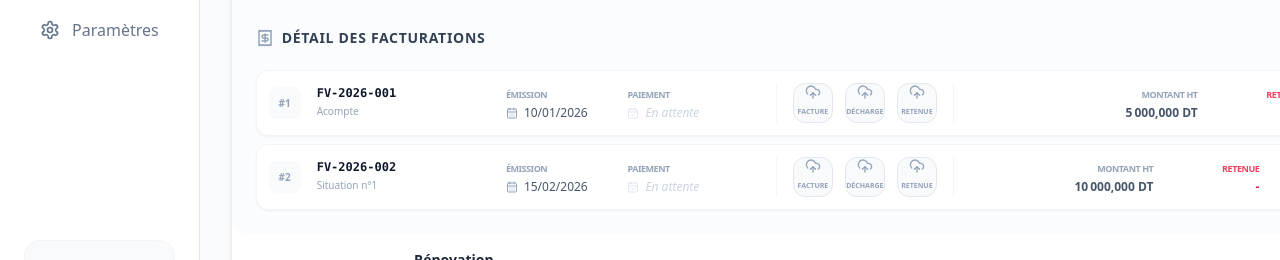
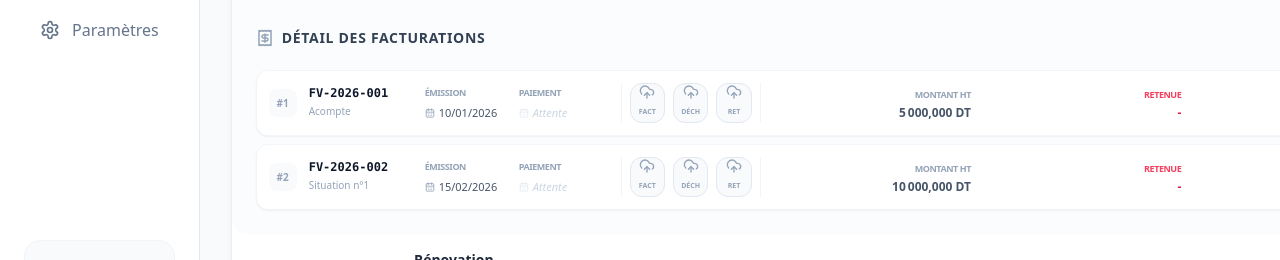
Before and after one commit to sadokz/Gestion-Facturation, a React (Vite) app: page /projects in a window 1280 px wide. Both pictures are taken after a click on the button 263 px from the left and 383 px from the top of the page. Shown: the part 434-694 px from the top of the page. Built offline with nearby package versions, Linux system fonts and the light colour scheme; no server answers.

Commit message:
[dyad] Alignement parfait des colonnes des factures via une structure Grid. - wrote 1 file(s)

```diff
--- a/src/components/projects/ProjectInvoicesList.tsx
+++ b/src/components/projects/ProjectInvoicesList.tsx
@@ -74,11 +74,11 @@ export const ProjectInvoicesList: React.FC<ProjectInvoicesListProps> = ({
           invoices.map((inv, idx) => (
             <div
               key={inv.id || idx}
-              className="flex items-center justify-between bg-white p-3 rounded-xl border border-slate-100 shadow-sm group hover:border-primary/30 transition-colors"
+              className="grid grid-cols-[140px_180px_140px_1fr_1fr_1fr_100px_40px] items-center bg-white p-3 rounded-xl border border-slate-100 shadow-sm group hover:border-primary/30 transition-colors gap-4"
             >
               {/* Info Facture */}
-              <div className="flex items-center gap-4 w-[15%]">
-                <div className="w-8 h-8 rounded-lg bg-slate-50 flex items-center justify-center text-[10px] font-bold text-slate-400 shrink-0">
+              <div className="flex items-center gap-3 overflow-hidden">
+                <div className="w-7 h-7 rounded-lg bg-slate-50 flex items-center justify-center text-[10px] font-bold text-slate-400 shrink-0">
                   #{idx + 1}
                 </div>
                 <div className="truncate">
@@ -88,63 +88,68 @@ export const ProjectInvoicesList: React.FC<ProjectInvoicesListProps> = ({
               </div>
 
               {/* Dates */}
-              <div className="flex-1 grid grid-cols-2 gap-4 px-4 max-w-[20%]">
+              <div className="grid grid-cols-2 gap-2">
                 <div className="flex flex-col">
                   <span className="text-[9px] font-bold text-slate-400 uppercase tracking-tighter">Émission</span>
-                  <div className="flex items-center gap-1.5 text-xs text-slate-600 font-medium">
-                    <CalendarDays size={12} className="text-slate-400" />
+                  <div className="flex items-center gap-1 text-[11px] text-slate-600 font-medium">
+                    <CalendarDays size={10} className="text-slate-400" />
                     {formatDateFR(inv.date_emission || inv.date_facture)}
                   </div>
                 </div>
                 <div className="flex flex-col">
                   <span className="text-[9px] font-bold text-slate-400 uppercase tracking-tighter">Paiement</span>
                   <div className={cn(
-                    "flex items-center gap-1.5 text-xs font-medium",
+                    "flex items-center gap-1 text-[11px] font-medium",
                     inv.date_payement ? "text-emerald-600" : "text-slate-300 italic"
                   )}>
-                    <CalendarCheck size={12} className={inv.date_payement ? "text-emerald-500" : "text-slate-200"} />
-                    {inv.date_payement ? formatDateFR(inv.date_payement) : "En attente"}
+                    <CalendarCheck size={10} className={inv.date_payement ? "text-emerald-500" : "text-slate-200"} />
+                    {inv.date_payement ? formatDateFR(inv.date_payement) : "Attente"}
                   </div>
                 </div>
               </div>
 
-              {/* Fichiers Téléversables */}
-              <div className="flex items-center gap-3 px-4 border-x border-slate-100">
-                <FileStatus label="Facture" hasFile={!!inv.file_facture} onUpload={() => onEditInvoice(inv)} />
-                <FileStatus label="Décharge" hasFile={!!inv.file_decharge} onUpload={() => onEditInvoice(inv)} />
-                <FileStatus label="Retenue" hasFile={!!inv.file_retenue} onUpload={() => onEditInvoice(inv)} />
+              {/* Fichiers */}
+              <div className="flex items-center gap-2 justify-center border-x border-slate-100 px-2">
+                <FileStatus label="Fact" hasFile={!!inv.file_facture} onUpload={() => onEditInvoice(inv)} />
+                <FileStatus label="Déch" hasFile={!!inv.file_decharge} onUpload={() => onEditInvoice(inv)} />
+                <FileStatus label="Ret" hasFile={!!inv.file_retenue} onUpload={() => onEditInvoice(inv)} />
               </div>
 
-              {/* Montants & Statut */}
-              <div className="flex items-center gap-4 w-[45%] justify-end">
-                <div className="text-right flex flex-col items-end min-w-[90px]">
+              {/* Montant HT */}
+              <div className="text-right flex flex-col items-end">
                 <span className="text-[9px] font-bold text-slate-400 uppercase tracking-tighter">Montant HT</span>
                 <p className="text-xs font-bold text-slate-600">{formatCurrencyDT(inv.montant_ht)}</p>
               </div>
 
-                <div className="text-right flex flex-col items-end min-w-[90px]">
+              {/* Retenue */}
+              <div className="text-right flex flex-col items-end">
                 <span className="text-[9px] font-bold text-rose-500 uppercase tracking-tighter">Retenue</span>
                 <p className="text-xs font-bold text-rose-600">
                   {inv.montant_retenue > 0 ? formatCurrencyDT(inv.montant_retenue) : "-"}
                 </p>
               </div>
 
-                <div className="text-right flex flex-col items-end min-w-[100px]">
+              {/* Montant TTC */}
+              <div className="text-right flex flex-col items-end">
                 <span className="text-[9px] font-bold text-primary uppercase tracking-tighter">Montant TTC</span>
                 <p className="text-sm font-black text-slate-900">{formatCurrencyDT(computeTTC(inv.montant_ht, inv.tva_pct || 19))}</p>
               </div>
 
+              {/* Statut */}
+              <div className="flex justify-center">
                 <Badge variant="outline" className={cn(
-                  "text-[10px] font-bold px-2 py-0 whitespace-nowrap min-w-[80px] justify-center",
+                  "text-[9px] font-bold px-2 py-0 whitespace-nowrap w-full justify-center h-5",
                   getStatusStyles(inv.statut)
                 )}>
                   {inv.statut}
                 </Badge>
-                <div className="flex items-center gap-1 opacity-0 group-hover:opacity-100 transition-opacity">
-                  <Button variant="ghost" size="icon" className="h-8 w-8 rounded-lg" onClick={() => onEditInvoice(inv)}>
+              </div>
+
+              {/* Actions */}
+              <div className="flex justify-end opacity-0 group-hover:opacity-100 transition-opacity">
+                <Button variant="ghost" size="icon" className="h-7 w-7 rounded-lg" onClick={() => onEditInvoice(inv)}>
                   <Edit size={14} />
                 </Button>
-                </div>
               </div>
             </div>
           ))
```
Lines whose indentation alone changed are shown as unchanged.
